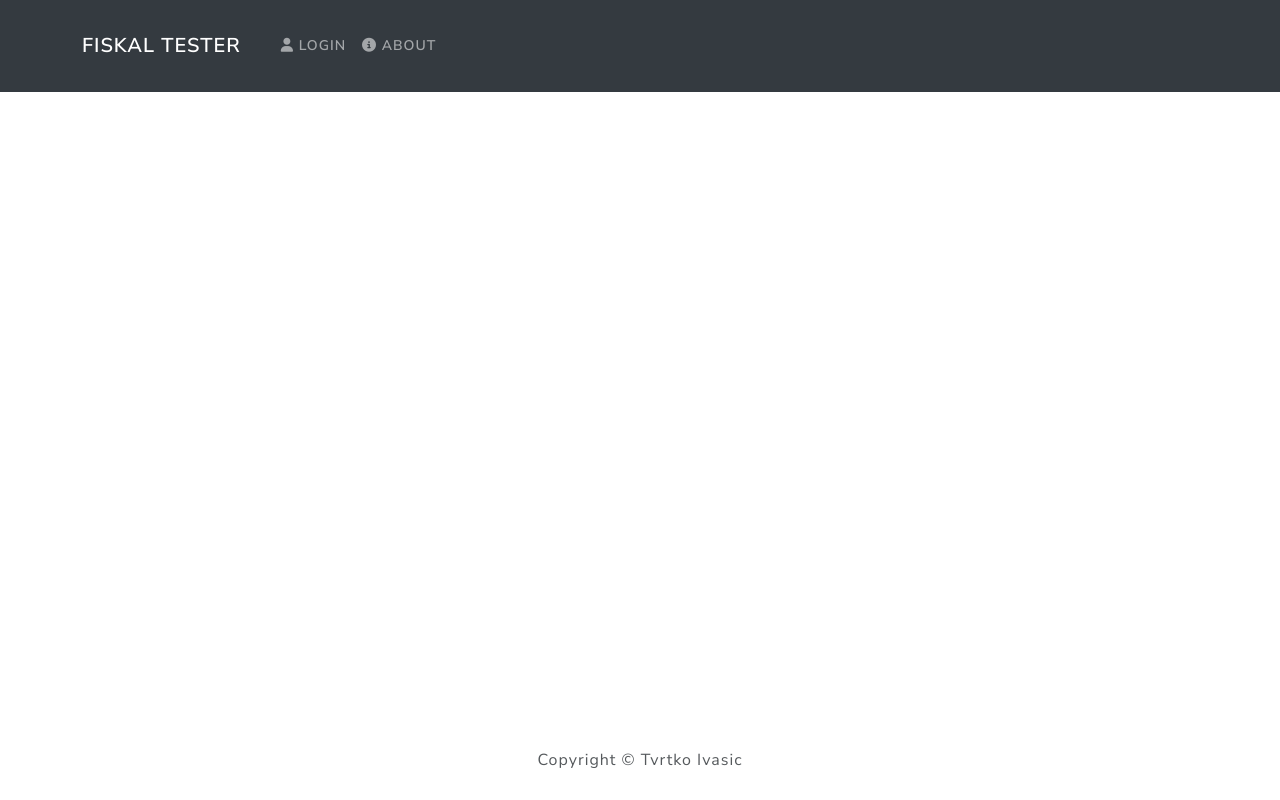
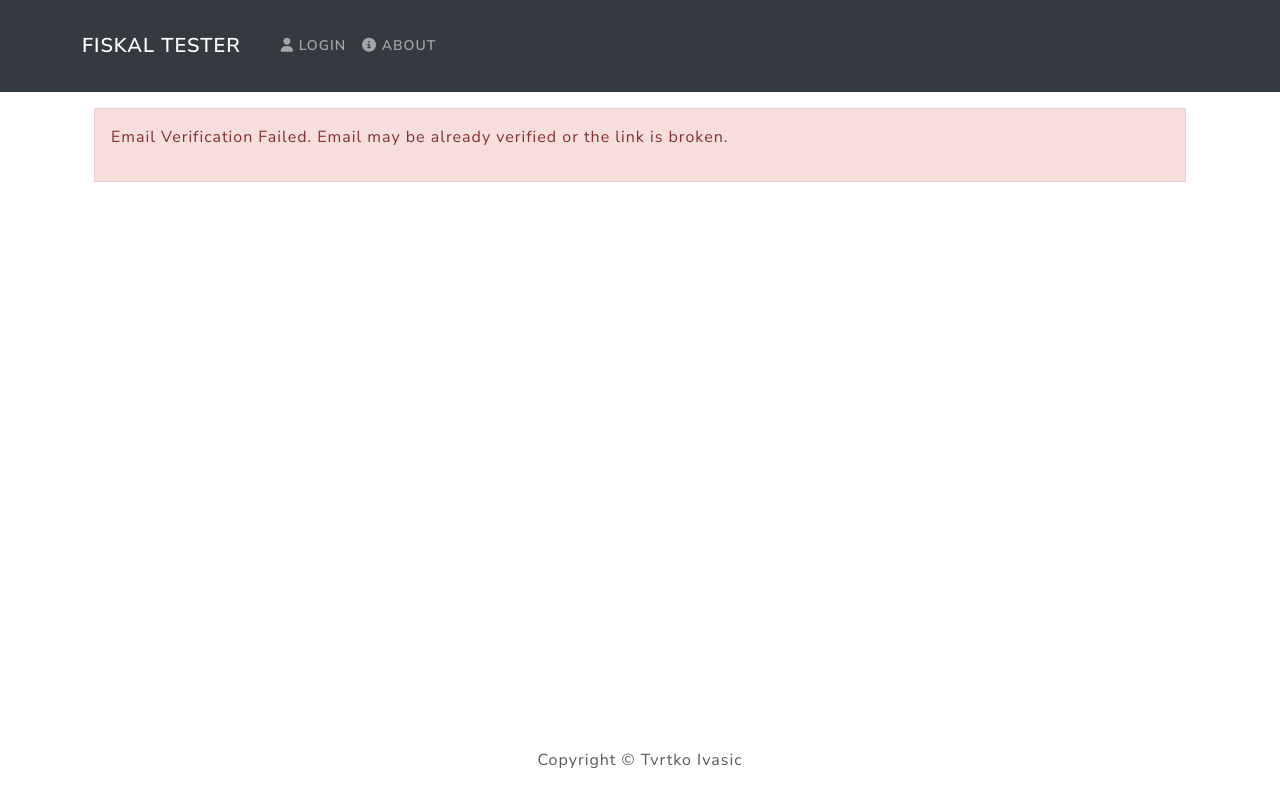
Before and after one commit to tvrda34/FiskalTester, a React (Create React App) app in the folder frontend/: page /email-verify/1 in a window 1280 px wide. Built offline with nearby package versions, Linux system fonts and the light colour scheme; no server answers.

Commit message:
email verification bugs fixed & refactoring

```diff
--- a/frontend/src/App.js
+++ b/frontend/src/App.js
@@ -9,9 +9,10 @@ import About from './screens/About'
 import LoginScreen from './screens/LoginScreen'
 import RegisterScreen from './screens/RegisterScreen'
 import ProfileScreen from './screens/ProfileScreen'
-import EmailVerify from './screens/EmailVerify';
 import CashRegistersScreen from './screens/CashRegistersScreen';
-import RegisterEditScreen from './screens/RegisterEditScreen';
+import CashRegisterEditScreen from './screens/CashRegisterEditScreen';
+import VerifyAccountScreen from './screens/VerifyAccountScreen';
+import EmailVerifyScreen from './screens/EmailVerifyScreen';
 
 function App() {
   return (
@@ -26,9 +27,10 @@ function App() {
                   <Route path="/login" element={<LoginScreen />} />
                   <Route path='/register' element={<RegisterScreen />} />
                   <Route path='/profile' element={<ProfileScreen />} />
-                  <Route path='/email-verify/:token' element={<EmailVerify />} />
+                  <Route path='/email-verify/:id' element={<EmailVerifyScreen />} />
                   <Route path='/cash-registers' element={<CashRegistersScreen />} />
-                  <Route path='/cash-registers/:id/edit' element={<RegisterEditScreen/>} />
+                  <Route path='/cash-registers/:id/edit' element={<CashRegisterEditScreen/>} />
+                  <Route path='register/verification' element={<VerifyAccountScreen/>} />
               </Routes>
             </Container>
           </main>
--- a/frontend/src/actions/userActions.js
+++ b/frontend/src/actions/userActions.js
@@ -343,11 +343,9 @@ export const verifyEmail = (token) => async (dispatch, getState) => {
 
         const { data } = await axios.post(
             `/api/users/verify/`,
-            { tverify: '16' },
+            { tverify: {token} },
             config
         )
-
-        console.log(data)
 
         dispatch({
             type: USER_VERIFY_SUCCESS,
--- a/frontend/src/reducers/userReducers.js
+++ b/frontend/src/reducers/userReducers.js
@@ -66,7 +66,7 @@ export const userRegisterReducer = (state = {}, action) => {
             return { loading: true }
 
         case USER_REGISTER_SUCCESS:
-            return { loading: false, userInfo: action.payload }
+            return { loading: false, success: true }
 
         case USER_REGISTER_FAIL:
             return { loading: false, error: action.payload }
@@ -178,7 +178,7 @@ export const userUpdateReducer = (state = { user: {} }, action) => {
     }
 }
 
-export const userVerifyReducer = (state = {}, action) => {
+export const userVerifyReducer = (state = { }, action) => {
     switch (action.type) {
         case USER_VERIFY_REQUEST:
             return { loading: true }
@@ -187,7 +187,7 @@ export const userVerifyReducer = (state = {}, action) => {
             return { loading: false, success: true }
 
         case USER_VERIFY_FAIL:
-            return { loading: false, error: action.payload }
+            return { loading: false, error: action.payload, success: false }
 
         default:
             return state
--- a/frontend/src/screens/RegisterEditScreen.js
+++ b/frontend/src/screens/CashRegisterEditScreen.js
@@ -10,7 +10,7 @@ import { listRegisterDetails, updateRegister } from '../actions/registerActions'
 import { REGISTER_UPDATE_RESET } from '../constants/registerConstants'
 
 
-function RegisterEditScreen({ props }) {
+function CashRegisterEditScreen({ props }) {
 
     const { id } = useParams()
     const registerId = id
@@ -169,4 +169,4 @@ function RegisterEditScreen({ props }) {
     )
 }
 
-export default RegisterEditScreen
+export default CashRegisterEditScreen
--- a/frontend/src/screens/EmailVerify.js
+++ b/frontend/src/screens/EmailVerifyScreen.js
@@ -1,15 +1,16 @@
 import React, { useEffect } from 'react'
 import { useDispatch, useSelector } from 'react-redux'
 import { verifyEmail } from '../actions/userActions'
-import { useSearchParams } from 'react-router-dom'
+import { useParams } from 'react-router-dom'
 
-function EmailVerify() {
+function EmailVerifyScreen() {
 
-    const [searchParams, setSearchParams] = useSearchParams();
-    const token = searchParams.get('token')
+    const { id } = useParams();
+    const token = id;
 
     const dispatch = useDispatch()
-    const verified = useSelector(state => state.verified)
+    const verification = useSelector(state => state.verified)
+    const { success } = verification
 
     useEffect(() => {
         dispatch(verifyEmail(token))
@@ -22,12 +23,12 @@ function EmailVerify() {
 
               <div className="custom-alert">
 
-                    {verified === 1 && (
+                    {success === true && (
                       <div class="alert alert-success" role="alert">
                         <p>Email Verification Done</p>
                       </div>
                     )}
-                    {verified === 2 && (
+                    {success === false && (
                       <div class="alert alert-danger" role="alert">
                         <p>Email Verification Failed. Email may be already verified or the link is broken.</p>
                       </div>
@@ -41,4 +42,4 @@ function EmailVerify() {
     )
 }
 
-export default EmailVerify
+export default EmailVerifyScreen
--- a/frontend/src/screens/RegisterScreen.js
+++ b/frontend/src/screens/RegisterScreen.js
@@ -23,13 +23,13 @@ function RegisterScreen({ history }) {
     const redirect = location.search ? location.search.split('=')[1] : '/'
 
     const userRegister = useSelector(state => state.userRegister)
-    const { error, loading, userInfo } = userRegister
+    const { error, loading, success } = userRegister
 
     useEffect(() => {
-        if (userInfo) {
-            navigate(redirect)
+        if (success) {
+            navigate('verification')
         }
-    }, [navigate, userInfo, redirect])
+    }, [navigate, success, redirect])
 
     const submitHandler = (e) => {
         e.preventDefault()
--- /dev/null
+++ b/frontend/src/screens/VerifyAccountScreen.js
@@ -0,0 +1,26 @@
+import React, { useEffect } from 'react'
+import { Container, Row, Col } from 'react-bootstrap'
+import { useDispatch  } from 'react-redux'
+import { logout } from '../actions/userActions'
+
+function VerifyAccountScreen() {
+
+  const dispatch = useDispatch()
+
+    useEffect(() => {
+        dispatch(logout())
+    }, [dispatch])
+
+  return (
+    <Container>
+        <Row className="justify-content-md-center">
+            <Col xs={12} md={6}>
+                <div>Your account has been registered but you need to verify it first</div>
+                <div>Verification email has been sent to your email address. Follow the instructions there</div>
+            </Col>
+        </Row>
+    </Container>
+  )
+}
+
+export default VerifyAccountScreen
```
Also changed, not shown: 1 other file (tests, documents, lock files or other folders).
